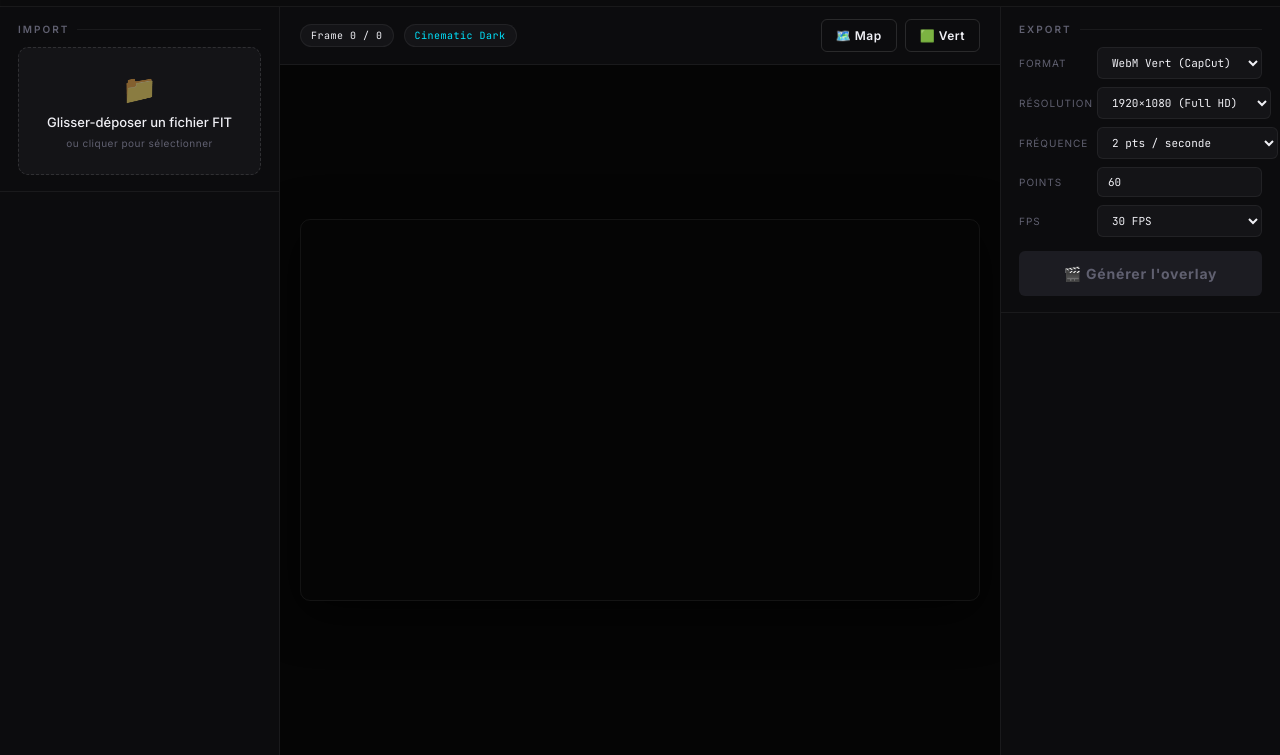
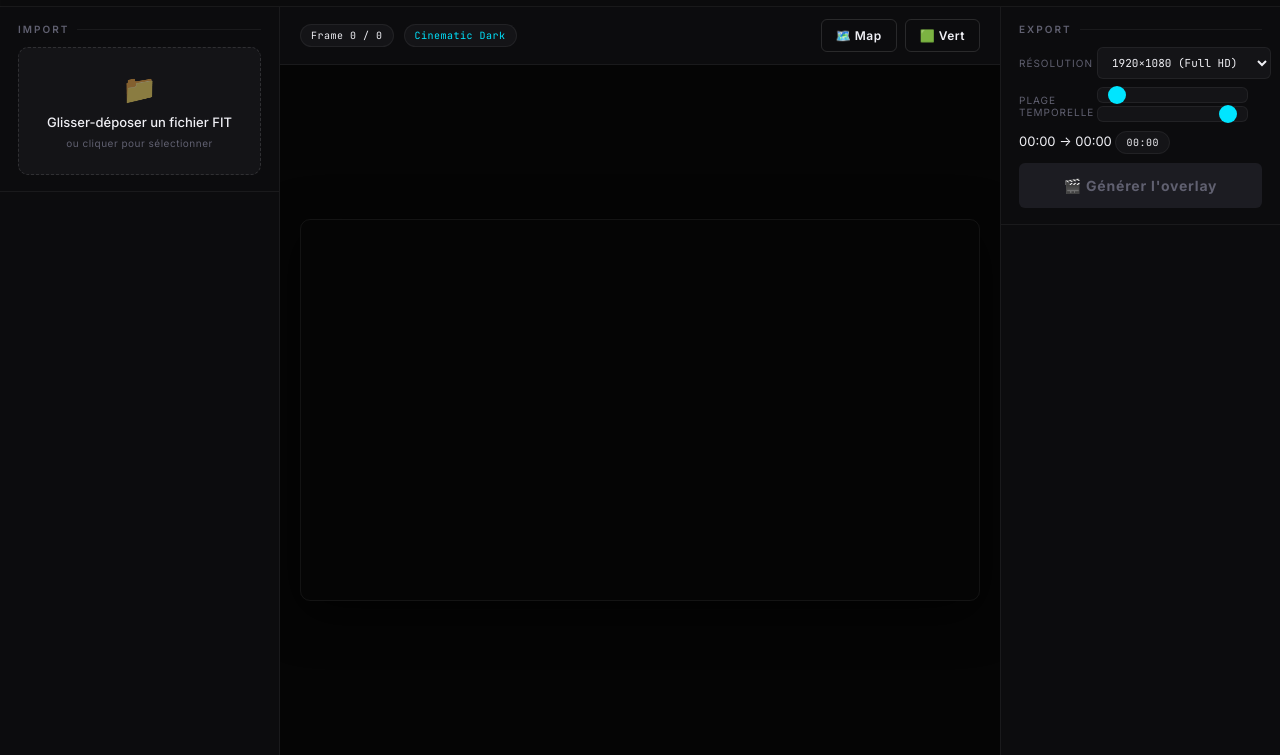
Before and after one commit to niceescap/PP2, a website built with Vite: page index.html in a window 1280 px wide. Shown: the part 45-800 px from the top of the page. Built offline with nearby package versions, Linux system fonts and the light colour scheme.

Commit message:
fix: replace fps/points/freq with timeline range sliders

```diff
--- a/index.html
+++ b/index.html
@@ -99,14 +99,6 @@
           <h3 class="section-title">Export</h3>
           <div class="export-form">
             <div class="form-row">
-              <label>Format</label>
-              <select id="exportFormat">
-                <option value="webm-green">WebM Vert (CapCut)</option>
-                <option value="webm-alpha">WebM Transparence</option>
-                <option value="png-sequence">PNG Sequence (ZIP)</option>
-              </select>
-            </div>
-            <div class="form-row">
               <label>Résolution</label>
               <select id="exportResolution">
                 <option value="1920x1080">1920×1080 (Full HD)</option>
@@ -116,25 +108,15 @@
               </select>
             </div>
             <div class="form-row">
-              <label>Fréquence</label>
-              <select id="exportFreq">
-                <option value="1">1 pt / seconde</option>
-                <option value="2" selected>2 pts / seconde</option>
-                <option value="0.5">1 pt / 0.5s (ralenti)</option>
-              </select>
+              <label>Plage temporelle</label>
+              <div class="range-sliders">
+                <input type="range" id="rangeStart" min="0" max="100" value="0" step="1" />
+                <input type="range" id="rangeEnd" min="0" max="100" value="100" step="1" />
+              </div>
             </div>
-            <div class="form-row">
-              <label>Points</label>
-              <input type="number" id="exportPoints" value="60" min="1" max="3600" />
-            </div>
-            <div class="form-row">
-              <label>FPS</label>
-              <select id="exportFps">
-                <option value="30" selected>30 FPS</option>
-                <option value="24">24 FPS (cinéma)</option>
-                <option value="60">60 FPS (fluide)</option>
-                <option value="1">1 FPS (léger)</option>
-              </select>
+            <div class="range-summary">
+              <span id="exportRangeLabel">00:00 → 00:00</span>
+              <span id="exportDurationLabel" class="badge">00:00</span>
             </div>
           </div>
           <div class="export-actions">
```
